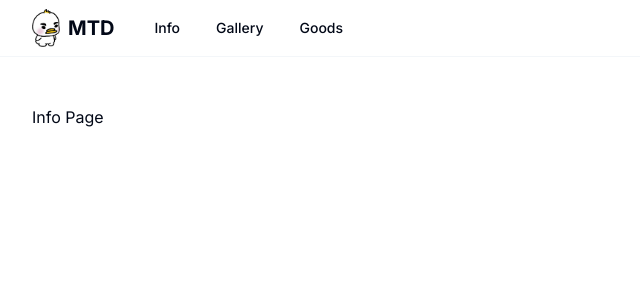
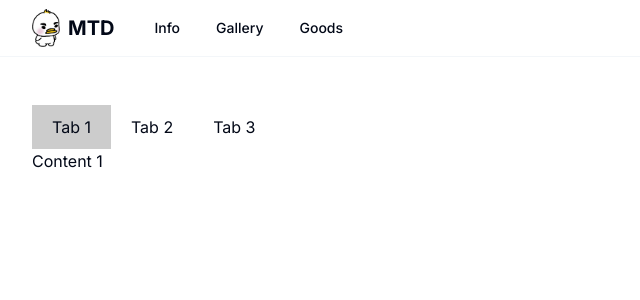
Before and after one commit to momogoyo/metheduck, a Next.js app: page /info in a window 1280 px wide. Shown: the top 300 px of the page, without its empty margins (0-640 px from the left). Built offline with nearby package versions, Linux system fonts and the light colour scheme.

Commit message:
✨ Tab UI

```diff
--- a/app/info/page.tsx
+++ b/app/info/page.tsx
@@ -1,3 +1,5 @@
+import Tab from '@/app/ui/Tab'
+
 export default function Page() {
-  return <p>Info Page</p>
+  return <Tab />
 }
--- a/app/ui/ImageCard/index.tsx
+++ b/app/ui/ImageCard/index.tsx
@@ -3,7 +3,7 @@ import { useRef, useState } from 'react'
 import { Card } from '@/components/ui/card'
 import { cn } from '@/scripts/utils'
 
-interface Card {
+type CardProps = {
   url: string
   title: string
 }
@@ -11,7 +11,7 @@ interface Card {
 export default function ImageCard ({
   url,
   title
-}: Card) {
+}: CardProps) {
   const [isLoad, setIsLoad] = useState(false)
   const imageRef = useRef<HTMLImageElement | null>(null)
 
@@ -22,9 +22,20 @@ export default function ImageCard ({
   }
 
   return (
-    <Card className="flex flex-col space-y-3 max-w-lg	w-full overflow-hidden">
+    <Card className={
+      cn(
+        'image-card',
+        'flex flex-col space-y-3 max-w-lg	w-full overflow-hidden'
+      )
+    }>
       <div
-        className={cn('blured', 'bg-no-repeat', 'bg-cover', { 'loaded': isLoad })}
+        className={
+          cn(
+            'blured',
+            'bg-no-repeat bg-cover',
+            { 'loaded': isLoad }
+          )
+        }
         style={{ backgroundImage: `url('/small/${title}')` }}
       >
         <img
@@ -32,7 +43,7 @@ export default function ImageCard ({
           ref={imageRef}
           src={url}
           alt={title}
-          className={cn('w-full', 'aspect-square', 'block', 'opacity-0')}
+          className={cn('w-full aspect-square block opacity-0')}
           loading="lazy"
         />
       </div>
--- /dev/null
+++ b/app/ui/Tab/Tab.tsx
@@ -0,0 +1,31 @@
+import './styles.css'
+import { cn } from '@/scripts/utils'
+
+type TabProps = {
+  tab: {
+    id: number,
+    title: string
+  },
+  isActive: boolean
+}
+
+export const Tab = ({
+  tab,
+  isActive
+}: TabProps) => {
+  return (
+    <div
+      data-id={tab.id}
+      className={
+        cn(
+          'tab',
+          'cursor-pointer select-none transition-[background-color] duration-[0.3s] ease-[ease] px-5 py-2.5',
+          { 'active': isActive }
+        )
+    }>
+      {tab.title}
+    </div>
+  )
+}
+
+export default Tab
--- /dev/null
+++ b/app/ui/Tab/TabContainer.tsx
@@ -0,0 +1,106 @@
+'use client'
+
+import './styles.css'
+import {
+  useState,
+  useRef,
+  useEffect,
+  useCallback
+} from 'react'
+import { cn } from '@/scripts/utils'
+
+import Tab from './Tab'
+import TabPanel from './TabPanel'
+
+const TABS = [
+  { id: 1, title: 'Tab 1', content: 'Content 1' },
+  { id: 2, title: 'Tab 2', content: 'Content 2' },
+  { id: 3, title: 'Tab 3', content: 'Content 3' },
+]
+
+export const TabContainer = () => {
+  const [activeTab, setActiveTab] = useState(1)
+  const [dragging, setDragging] = useState(false)
+  const containerRef = useRef<HTMLDivElement>(null)
+
+  const handleMove = useCallback((event: MouseEvent | TouchEvent) => {
+    const clientX = 'touches' in event ? event.touches[0].clientX : event.clientX
+    const clientY = 'touches' in event ? event.touches[0].clientY : event.clientY
+    const elements = document.elementsFromPoint(clientX, clientY)
+    const tabElement = elements.find(el => el.classList.contains('tab'))
+
+    if (tabElement) {
+      const tabId = parseInt(tabElement.getAttribute('data-id')!, 10)
+      setActiveTab(tabId)
+    }
+  }, [])
+
+  const handleMoveEnd = useCallback(() => {
+    if (containerRef.current) {
+      containerRef.current.removeEventListener('mousemove', handleMove)
+      containerRef.current.removeEventListener('touchmove', handleMove)
+      setDragging(false)
+    }
+  }, [handleMove])
+
+  const handleMoveStart = useCallback((event: React.MouseEvent | React.TouchEvent) => {
+    if (containerRef.current) {
+      containerRef.current.addEventListener('mousemove', handleMove)
+      containerRef.current.addEventListener('touchmove', handleMove)
+      setDragging(true)
+    }
+  }, [handleMove])
+
+  useEffect(() => {
+    if (dragging) {
+      document.body.style.cursor = 'grabbing'
+    } else {
+      document.body.style.cursor = 'default'
+    }
+
+    return () => {
+      if (containerRef.current) {
+        containerRef.current.removeEventListener('mousemove', handleMove)
+        containerRef.current.removeEventListener('touchmove', handleMove)
+      }
+    }
+  }, [dragging, handleMove])
+
+  return (
+    <div
+      ref={containerRef}
+      className={
+        cn(
+          'tab-container',
+          'flex flex-col select-none'
+        )
+      }
+      onMouseDown={handleMoveStart}
+      onTouchStart={handleMoveStart}
+      onMouseUp={handleMoveEnd}
+      onTouchEnd={handleMoveEnd}
+    >
+      <div className={cn('tabs', 'flex')}>
+        {TABS.map((tab) => (
+          <Tab
+            key={tab.id}
+            tab={tab}
+            isActive={tab.id === activeTab}
+          />
+        ))}
+      </div>
+
+      <div className={cn('tab-content')}>
+        {TABS.map((tab) => (
+          <TabPanel
+            key={tab.id}
+            isActive={tab.id === activeTab}
+            content={tab.content}
+          />
+        ))}
+      </div>
+    </div>
+  )
+}
+
+export default TabContainer
--- /dev/null
+++ b/app/ui/Tab/TabPanel.tsx
@@ -0,0 +1,27 @@
+import './styles.css'
+import { cn } from '@/scripts/utils'
+
+type TabPanelProps = {
+  isActive: boolean,
+  content: string
+}
+
+export const TabPanel = ({
+  isActive,
+  content
+}: TabPanelProps) => {
+
+  return (
+    <div className={
+      cn(
+        'panel',
+        'hidden opacity-0 transition-[opacity] ease duration-[0.3s]',
+        { 'active': isActive }
+      )
+    }>
+      {content}
+    </div>
+  )
+}
+
+export default TabPanel;
--- /dev/null
+++ b/app/ui/Tab/index.ts
@@ -0,0 +1,5 @@
+export { default } from './TabContainer'
+
+export { TabContainer } from './TabContainer'
+export { Tab } from './Tab'
+export { TabPanel } from './TabPanel'
--- /dev/null
+++ b/app/ui/Tab/styles.css
@@ -0,0 +1,8 @@
+.tab.active {
+  background-color: #ccc;
+}
+
+.panel.active {
+  display: block;
+  opacity: 1;
+}
```
